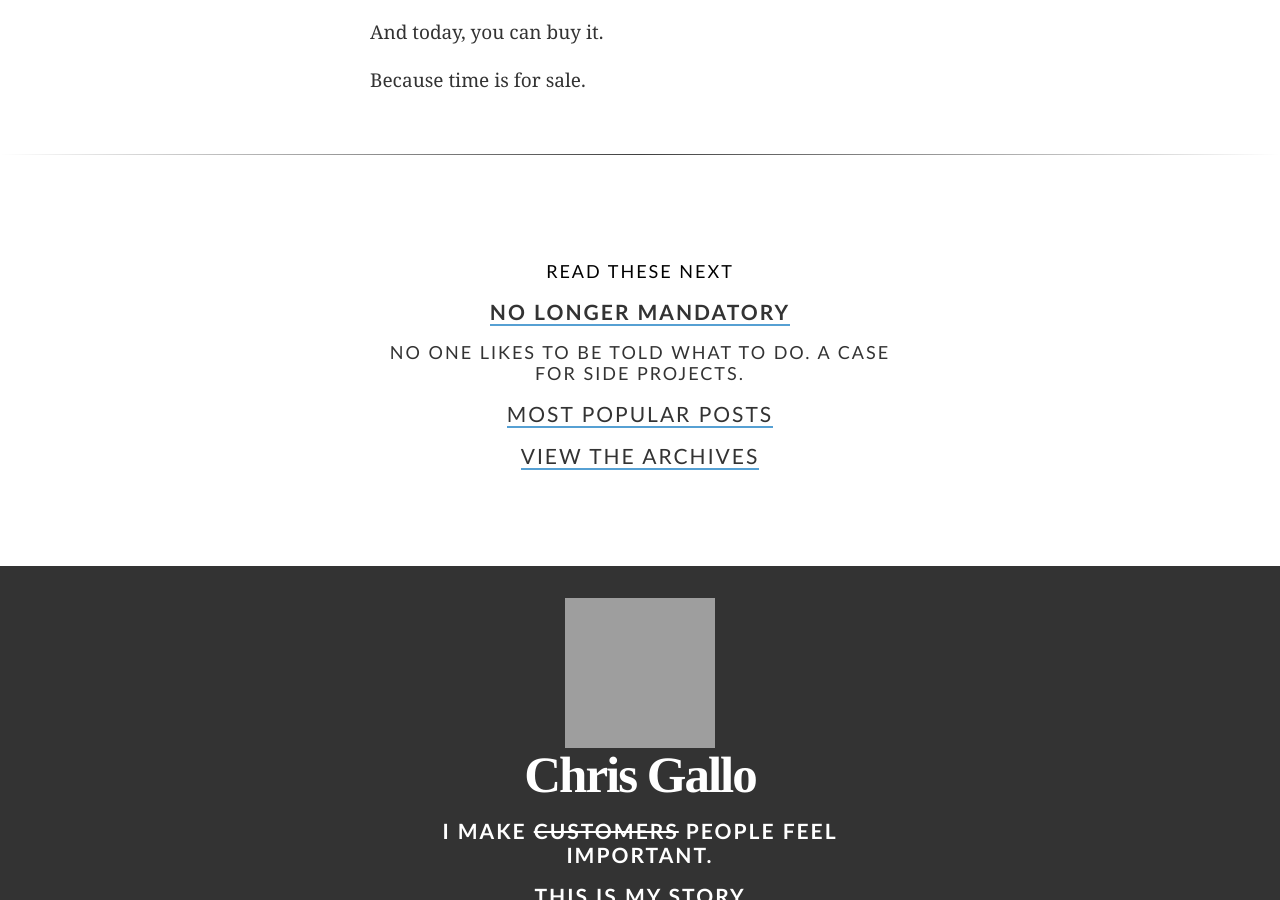
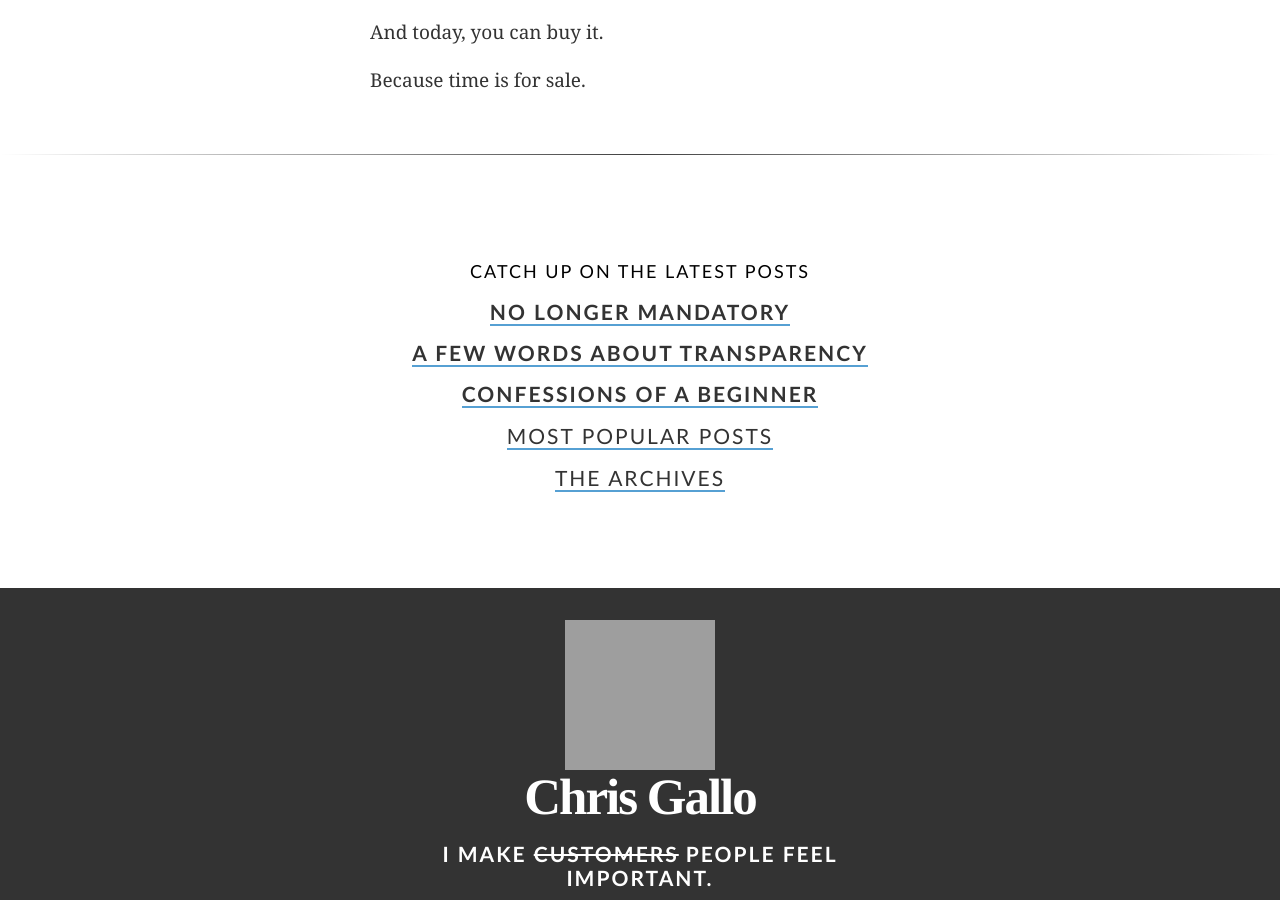
Before and after one commit to gallochris/writing, a Jekyll site: the page built from _posts/2014-08-26-time-is-for-sale.md, in a window 1280 px wide and 900 px high, scrolled down 5423 px. Built offline with Jekyll 4.4.1, drawn with Linux system fonts in a browser that asks for light colours; Markdown is read by kramdown in place of the engine named in the settings; grey boxes are pictures that could not be loaded.

Commit message:
more fixes

```diff
--- a/_layouts/post.html
+++ b/_layouts/post.html
@@ -18,17 +18,16 @@ layout: default
         </div>
         <hr>
 <div class="quinshad">
-<h3>Read These Next</h3>
-    {% for post in site.related_posts limit: 1 %}
+<h3>Catch Up on the Latest Posts</h3>
+    {% for post in site.related_posts limit: 3 %}
         <h2>
           <a href="{{ post.url }}">
             {{ post.title }}
           </a>
         </h2>
-        <h3 style="color: #333;">{{ post.preview }}</h3>
     {% endfor %}
     <h3><a href="http://blog.hotdogsandeggs.com/best">Most Popular Posts</a></h3>
-    <h3><a href="http://blog.hotdogsandeggs.com/list">View the Archives</a></h3>
+    <h3><a href="http://blog.hotdogsandeggs.com/list">The Archives</a></h3>
 
 
 </div>
--- a/index.html
+++ b/index.html
@@ -10,7 +10,7 @@ title: Blog | Chris Gallo
         <h2 style="color: #fff">A story about learning by <br/><a href ="#sayhello" style="color: #fff">Chris Gallo</a>.</h2>
         </div>
   </div>
-
+     <h3>Latest Post</h3>
        {% for post in paginator.posts %}
     <div class="rasheedwallace">
        <h4>{{ post.date | date: '%B %d, %Y' }}</h4>
```
